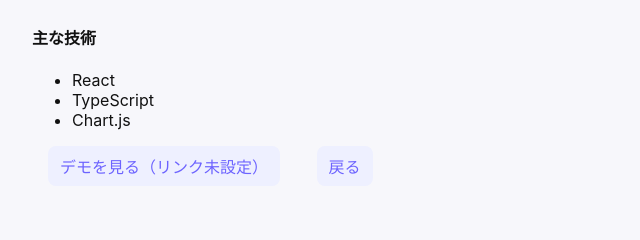
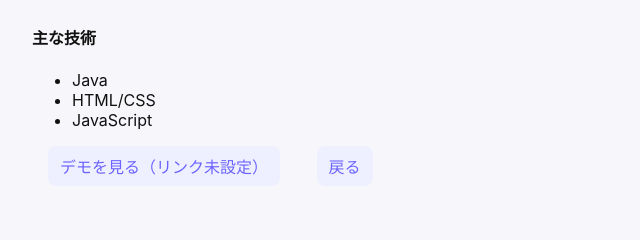
Before and after one commit to MasaharuShibata/portfolio, a plain HTML site: page project-a.html in a window 1280 px wide. Shown: the part 852-1092 px from the top of the page, 146-786 px from the left. Drawn offline with Linux system fonts and the light colour scheme.

Commit message:
Add project-a

```diff
--- a/project-a.html
+++ b/project-a.html
@@ -23,9 +23,9 @@
 
       <h4>主な技術</h4>
       <ul>
-        <li>React</li>
-        <li>TypeScript</li>
-        <li>Chart.js</li>
+        <li>Java</li>
+        <li>HTML/CSS</li>
+        <li>JavaScript</li>
       </ul>
 
       <p><a class="btn" href="#">デモを見る（リンク未設定）</a> <a class="btn" href="index.html">戻る</a></p>
```
